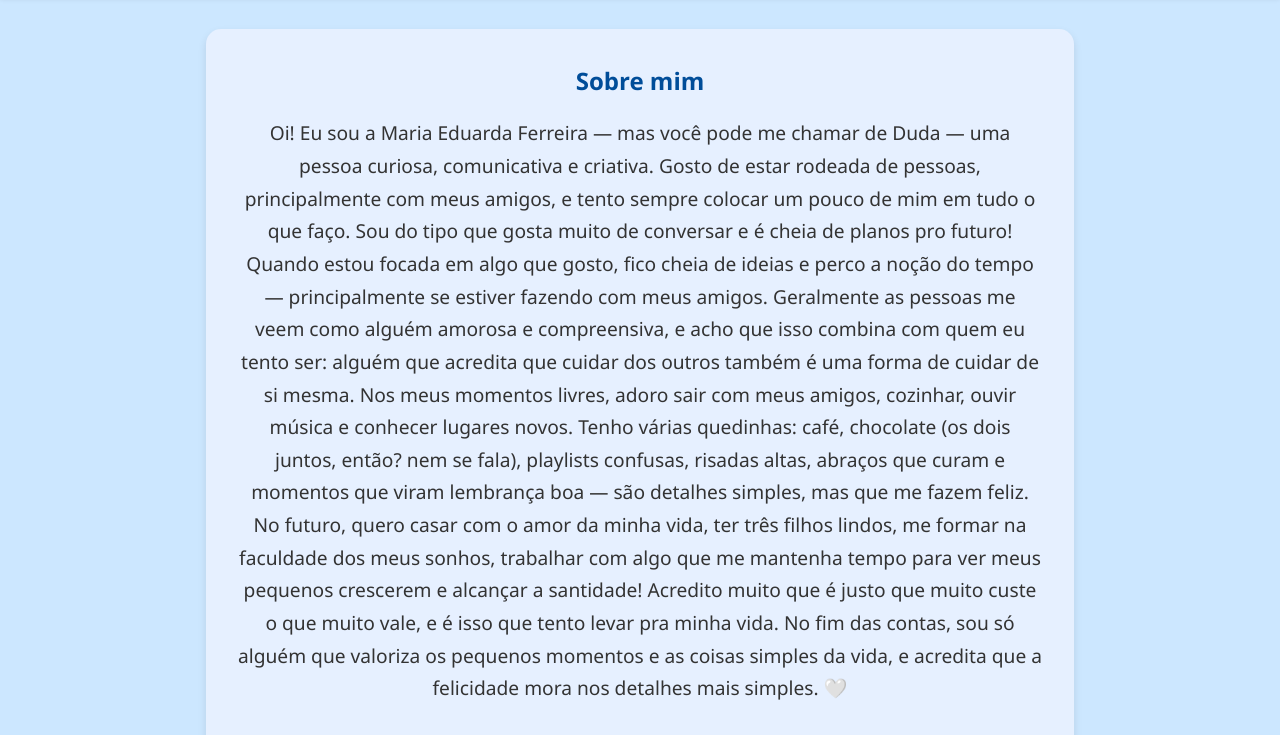
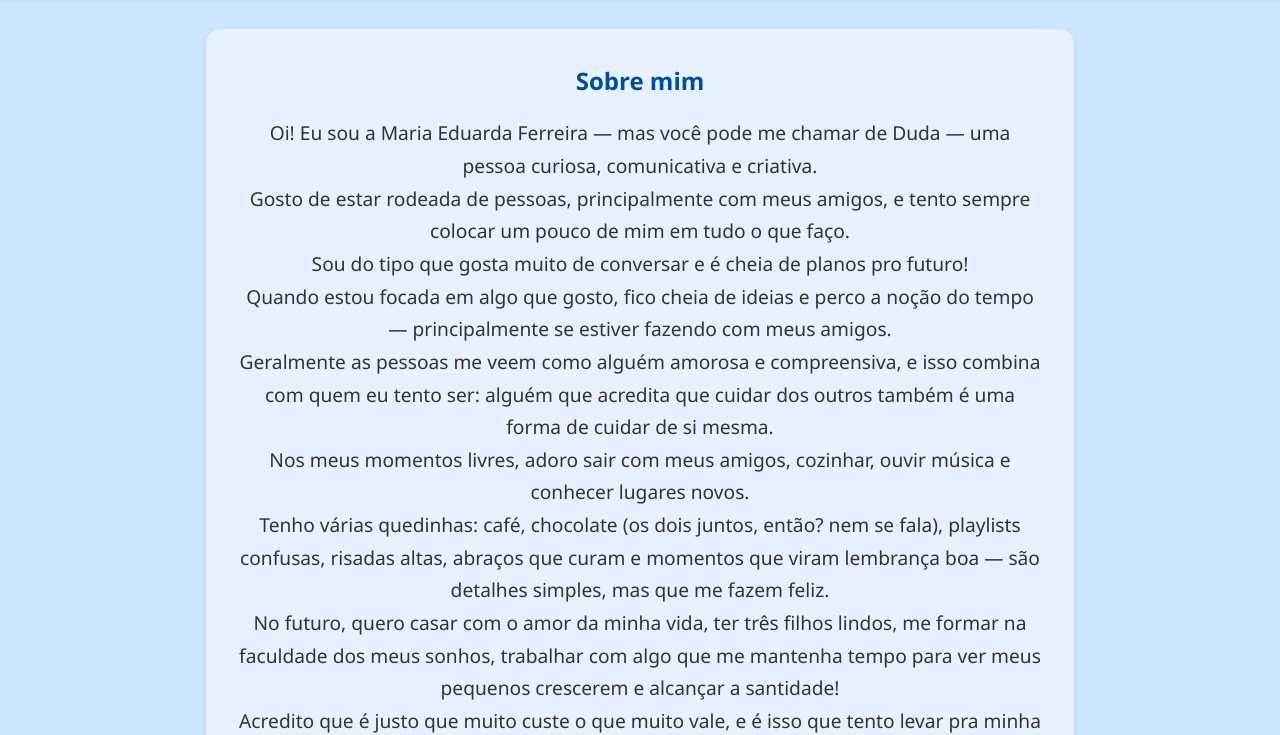
Before and after one commit to dudasesc/portifolio, a plain HTML site: page sobre.html in a window 1280 px wide. Shown: the part 68-803 px from the top of the page. Drawn offline with Linux system fonts and the light colour scheme.

Commit message:
Update sobre.html

```diff
--- a/sobre.html
+++ b/sobre.html
@@ -23,16 +23,16 @@
     <section id="sobre">
       <h2>Sobre mim</h2>
       <p>
-        Oi! Eu sou a Maria Eduarda Ferreira — mas você pode me chamar de Duda — uma pessoa curiosa, comunicativa e criativa.
-        Gosto de estar rodeada de pessoas, principalmente com meus amigos, e tento sempre colocar um pouco de mim em tudo o que faço.
-        Sou do tipo que gosta muito de conversar e é cheia de planos pro futuro!
-        Quando estou focada em algo que gosto, fico cheia de ideias e perco a noção do tempo — principalmente se estiver fazendo com meus amigos.
-        Geralmente as pessoas me veem como alguém amorosa e compreensiva, e acho que isso combina com quem eu tento ser: alguém que acredita que cuidar dos outros também é uma forma de cuidar de si mesma.
-        Nos meus momentos livres, adoro sair com meus amigos, cozinhar, ouvir música e conhecer lugares novos.
-        Tenho várias quedinhas: café, chocolate (os dois juntos, então? nem se fala), playlists confusas, risadas altas, abraços que curam e momentos que viram lembrança boa — são detalhes simples, mas que me fazem feliz.
-        No futuro, quero casar com o amor da minha vida, ter três filhos lindos, me formar na faculdade dos meus sonhos, trabalhar com algo que me mantenha tempo para ver meus pequenos crescerem e alcançar a santidade!
-        Acredito muito que é justo que muito custe o que muito vale, e é isso que tento levar pra minha vida.
-        No fim das contas, sou só alguém que valoriza os pequenos momentos e as coisas simples da vida, e acredita que a felicidade mora nos detalhes mais simples. 🤍
+        Oi! Eu sou a Maria Eduarda Ferreira — mas você pode me chamar de Duda — uma pessoa curiosa, comunicativa e criativa.<br>
+        Gosto de estar rodeada de pessoas, principalmente com meus amigos, e tento sempre colocar um pouco de mim em tudo o que faço.<br>
+        Sou do tipo que gosta muito de conversar e é cheia de planos pro futuro!<br>
+        Quando estou focada em algo que gosto, fico cheia de ideias e perco a noção do tempo — principalmente se estiver fazendo com meus amigos.<br>
+        Geralmente as pessoas me veem como alguém amorosa e compreensiva, e isso combina com quem eu tento ser: alguém que acredita que cuidar dos outros também é uma forma de cuidar de si mesma.<br>
+        Nos meus momentos livres, adoro sair com meus amigos, cozinhar, ouvir música e conhecer lugares novos.<br>
+        Tenho várias quedinhas: café, chocolate (os dois juntos, então? nem se fala), playlists confusas, risadas altas, abraços que curam e momentos que viram lembrança boa — são detalhes simples, mas que me fazem feliz.<br>
+        No futuro, quero casar com o amor da minha vida, ter três filhos lindos, me formar na faculdade dos meus sonhos, trabalhar com algo que me mantenha tempo para ver meus pequenos crescerem e alcançar a santidade!<br>
+        Acredito que é justo que muito custe o que muito vale, e é isso que tento levar pra minha vida.<br>
+        No fim das contas, sou alguém que valoriza os pequenos momentos e acredita que a felicidade mora nos detalhes mais simples. 🤍
       </p>
     </section>
   </main>
```
